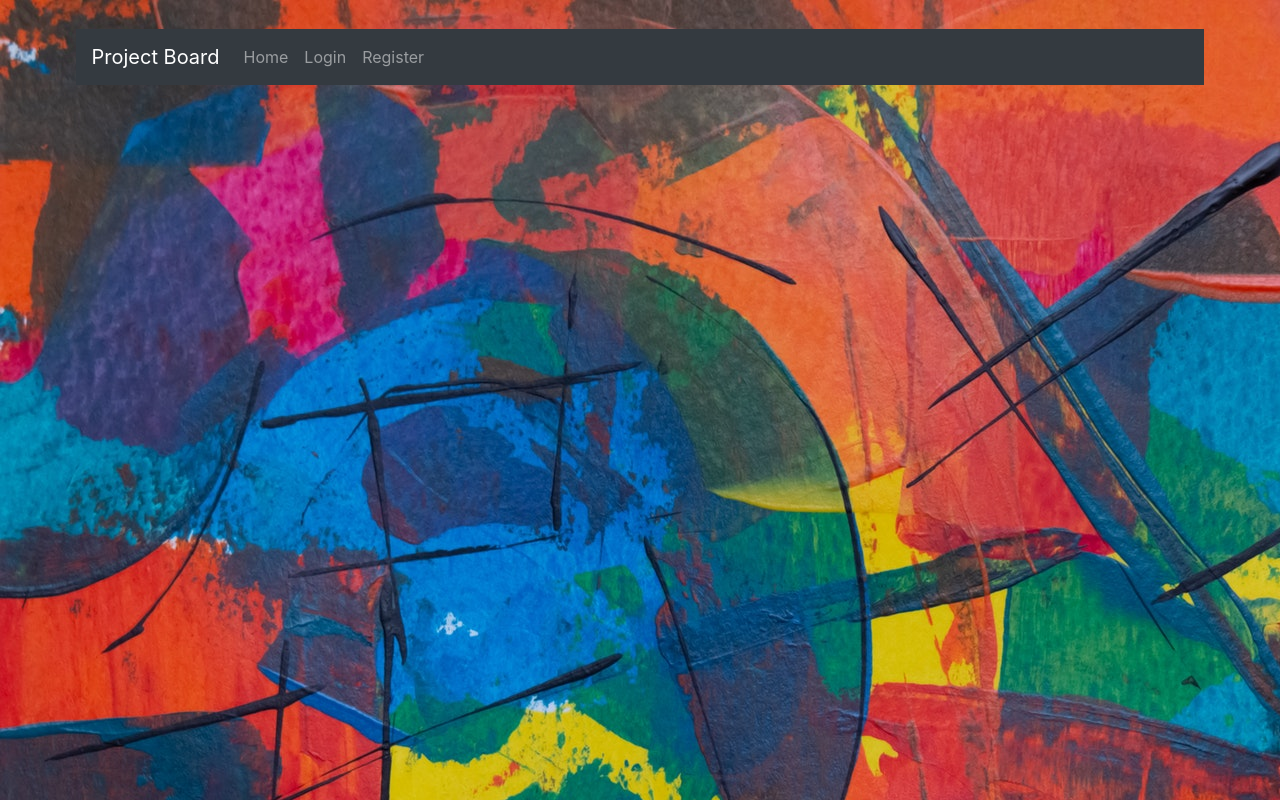
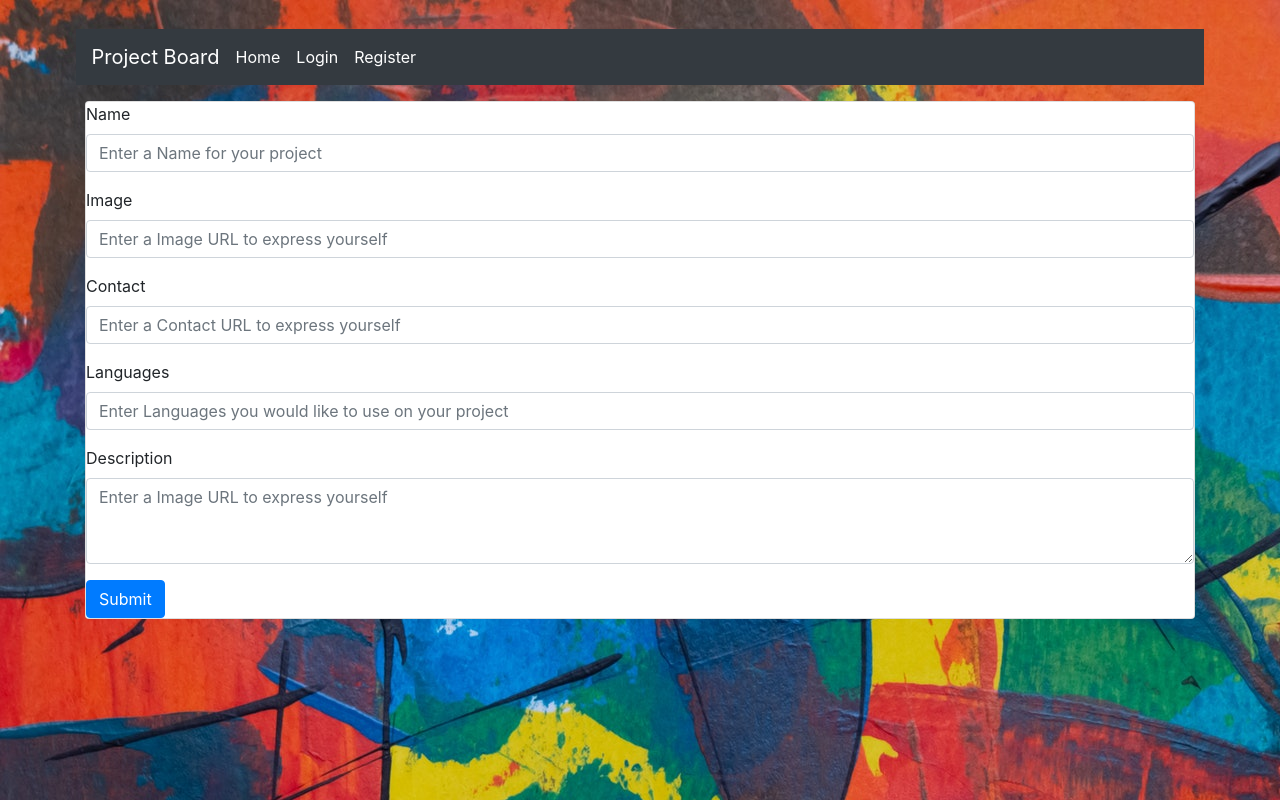
Before and after one commit to PhatStraw/project-board, a React app: page /addproject in a window 1280 px wide. Built offline with nearby package versions, Linux system fonts and the light colour scheme; sample sign-in values are in the browser's storage.

Commit message:
projects adding middleware fixed

```diff
--- a/src/App.js
+++ b/src/App.js
@@ -1,14 +1,12 @@
 import React from "react";
-import { Route } from "react-router-dom";
-import {Navbar,
-        Nav,
-        Link
-        } from "react-bootstrap";
+import { Route, Link } from "react-router-dom";
+import {Navbar, Nav} from "react-bootstrap";
 import Background from '../img/bg-img.jpg'
 
 import LoginPage from './components/LoginPage';
 import RegisterPage from './components/RegisterPage'
 import ProjectsPage from './components/ProjectsPage'
+import AddProjectPage from './components/AddProjectPage'
 
 import ProtectedRoute from './ProtectedRoute.js'
 
@@ -27,18 +25,19 @@ function App() {
   return (
     <div className="App" style={appStyle}>
        <Navbar bg="dark" variant="dark" style={{margin: '1rem', width: '90%'}}>
-        <Navbar.Brand href="#home">Project Board</Navbar.Brand>
+        <Navbar.Brand to="/">Project Board</Navbar.Brand>
         <Nav className="mr-auto">
-          <Nav.Link href="/">Home</Nav.Link>
-          <Nav.Link href="/login">Login</Nav.Link>
-          <Nav.Link href="/register">Register</Nav.Link>
+          <Link style={{color: '#fff', textDecoration: 'none', paddingRight: '1rem' }} to="/">Home</Link>
+          <Link style={{color: '#fff', textDecoration: 'none', paddingRight: '1rem' }} to="/login">Login</Link>
+          <Link style={{color: '#fff', textDecoration: 'none', paddingRight: '1rem' }} to="/register">Register</Link>
         </Nav>
       </Navbar>
 
       <div className="container">
         <Route path="/login" component={LoginPage} />
         <Route path="/register" component={RegisterPage} />
-        <ProtectedRoute exact path="/" component={ProjectsPage} />
+        <Route exact path="/" component={ProjectsPage} />
+        <ProtectedRoute exact path="/addproject" component={AddProjectPage} />
       </div>
     </div>
   );
--- a/src/ProtectedRoute.js
+++ b/src/ProtectedRoute.js
@@ -3,7 +3,7 @@ import { Route, Redirect} from "react-router-dom";
 
 const ProtectedRoute = ({ component: Component, ...rest }) => {
   return (
-    <Route {...rest} render={props => localStorage.getItem("token") ? ( <Component {...props} /> ) : (<Redirect to="/signup" />)}/>
+    <Route {...rest} render={props => localStorage.getItem("token") ? ( <Component {...props} /> ) : (<Redirect to="/register" />)}/>
   );
 };
 
--- a/src/actions/index.js
+++ b/src/actions/index.js
@@ -22,7 +22,7 @@ export const ADD_PROJECT_FAILURE = "ADD_PROJECT_FAILURE";
 
 export const addProject = newProject => dispatch => {
     return axiosWithAuth()
-    .post("http://localhost:3000/:id/addproject", newProject)
+    .post("http://localhost:3000/projects/addproject", newProject)
     .then(() => {
       fetchProjects()
     })
@@ -95,6 +95,8 @@ export const fetchUsers = () => dispatch => {
       return axiosWithAuth()
       .get(`http://localhost:3000/users/user`)
         .then(res => {
+          localStorage.setItem('token', res.data.token);
+          dispatch({type: ADD_USER, payload: res.data.user})
           dispatch({ type: FETCH_USER_SUCCESS, payload: res.data });
           console.log(res, 'THIS IS FETCH USER RESULTS')
         })
--- /dev/null
+++ b/src/components/AddProjectForm.js
@@ -0,0 +1,111 @@
+import React from 'react'
+import { connect } from 'react-redux'
+import { withRouter } from "react-router-dom";
+import { Card, Form, Button } from 'react-bootstrap'
+import { addProject } from '../actions/index.js'
+
+class AddProjectForm extends React.Component {
+    constructor(props) {
+        super(props);
+        this.state = {
+         user_id: null,
+         name: '',
+         img: '',
+         contact: '',
+         languages: '',
+         description: ''
+        }
+      }
+
+    render(){
+        return(
+            <div>
+            <Card>
+            <Form onSubmit={this.handleSubmit}>
+                <Form.Group controlId="#">
+                <Form.Label>Name</Form.Label>
+                <Form.Control
+                 type="name"
+                 name="name"
+                 placeholder="Enter a Name for your project"
+                 value={this.state.name}
+                 onChange={this.handleChange} required/>
+                </Form.Group>
+
+                <Form.Group controlId="#">
+                <Form.Label>Image</Form.Label>
+                <Form.Control
+                 type="img"
+                 name="img"
+                 placeholder="Enter a Image URL to express yourself"
+                 value={this.state.img}
+                 onChange={this.handleChange} required/>
+                </Form.Group>
+
+                <Form.Group controlId="#">
+                <Form.Label>Contact</Form.Label>
+                <Form.Control
+                 type="contact"
+                 name="contact"
+                 placeholder="Enter a Contact URL to express yourself"
+                 value={this.state.contact}
+                 onChange={this.handleChange} required/>
+                </Form.Group>
+
+                <Form.Group controlId="#">
+                <Form.Label>Languages</Form.Label>
+                <Form.Control
+                 type="languages"
+                 name="languages"
+                 placeholder="Enter Languages you would like to use on your project"
+                 value={this.state.languages}
+                 onChange={this.handleChange} required/>
+                </Form.Group>
+
+                <Form.Group controlId="exampleForm.ControlTextarea1">
+                    <Form.Label>Description</Form.Label>
+                    <Form.Control
+                    as="textarea"
+                    rows="3"
+                    type="description"
+                    name="description"
+                    placeholder="Enter a Image URL to express yourself"
+                    value={this.state.description}
+                    onChange={this.handleChange} required />
+                </Form.Group>
+                <Button variant="primary" type="submit" disabled={this.state.isLoading}>
+                    Submit
+                </Button>
+            </Form>
+            </Card>
+            </div>
+        )
+    }
+    handleSubmit = (e) => {
+        e.preventDefault()
+        const newProject = {
+            name: this.state.name,
+            description: this.state.description,
+            img: this.state.img,
+            languages: this.state.languages,
+            contact: this.state.contact,
+            user_id: this.props.user.id
+        };
+        console.log(newProject)
+        this.props.addProject(newProject)
+    }
+
+    handleChange = (e) => {
+        e.preventDefault()
+        console.log(e.target.value)
+        this.setState({
+            [e.target.name]: e.target.value
+        })
+    }
+}
+
+const mapStateToProps = state => ({
+    user: state.user
+  })
+
+export default withRouter(connect(mapStateToProps, { addProject })(AddProjectForm))
--- /dev/null
+++ b/src/components/AddProjectPage.js
@@ -0,0 +1,16 @@
+import React from 'react'
+import {connect} from 'react-redux'
+import AddProjectForm from './AddProjectForm.js'
+import { withRouter } from "react-router-dom";
+
+class AddProjectPage extends React.Component {
+    render(){
+        return(
+            <div>
+             <AddProjectForm />
+            </div>
+        )
+    }
+}
+
+export default AddProjectPage
--- a/src/components/LoginPage.js
+++ b/src/components/LoginPage.js
@@ -4,14 +4,6 @@ import {connect} from 'react-redux'
 import LoginForm from './LoginForm.js'
 
 class LoginPage extends React.Component {
-    constructor(props){
-        super(props)
-        this.state = {
-            isLoginOpen: true,
-            isRegisterOpen: false
-        }
-    }
-
 render(){
     return(
         <div>
@@ -19,13 +11,6 @@ class LoginPage extends React.Component {
         </div>
     )
  }
-    // handleSubmit = () => {
-
-    // }
-
-    // handleChange = () => {
-
-    // }
 }
 
 export default LoginPage
--- a/src/components/ProjectCard.js
+++ b/src/components/ProjectCard.js
@@ -37,8 +37,8 @@ class ProjectCard extends React.Component {
               <h4>{obj.name}</h4>
               <h6>Description:</h6>
               <p>{obj.description}</p>
-              <h6>Tasks:</h6>
-              <p>{obj.tasks}</p>
+              <h6>Contact:</h6>
+              <p>{obj.contact}</p>
               <h6>Languages:</h6>
               <p>{obj.languages}</p>
             </Media.Body>
--- a/src/components/RegisterForm.js
+++ b/src/components/RegisterForm.js
@@ -9,6 +9,7 @@ class RegisterForm extends React.Component {
         this.state = {
             username: '',
             password: '',
+            img:'',
             error: {},
             isLoading: false
         }
@@ -17,7 +18,7 @@ class RegisterForm extends React.Component {
         return (
             <div style={{display: 'flex', justifyContent: 'center', margin: '1rem', flexDirection: 'column', alignItems: 'center'}}>
             <h1>Register Form</h1>
-            <Card style={{width: '27rem', height: '15.7rem'}}>
+            <Card style={{width: '27rem', height: '20.2rem'}}>
             <Form onSubmit={this.handleSubmit}>
                 <Form.Group controlId="formUsername">
 
@@ -32,10 +33,6 @@ class RegisterForm extends React.Component {
                         value={this.state.username}
                         onChange={this.handleChange} required
                     />
-
-                    <Form.Text className="text-muted">
-                        We'll never share your information with anyone else.
-                    </Form.Text>
 
                 </Form.Group>
 
@@ -55,6 +52,22 @@ class RegisterForm extends React.Component {
 
                 </Form.Group>
 
+                <Form.Group controlId="img">
+
+                    <Form.Label style={{margin: '.5rem'}}>
+                        Picture
+                    </Form.Label>
+
+                    <Form.Control
+                        type="img"
+                        name="img"
+                        placeholder="Enter a Image URL to express yourself"
+                        value={this.state.img}
+                        onChange={this.handleChange} required
+                    />
+
+                </Form.Group>
+
                 <Button variant="primary" type="submit" disabled={this.state.isLoading}>
                     Submit
                 </Button>
@@ -67,7 +80,8 @@ class RegisterForm extends React.Component {
         e.preventDefault()
         const newUser = {
             username: this.state.username,
-            password: this.state.password
+            password: this.state.password,
+            img: this.state.img
         };
         console.log(newUser)
         this.props.addUser(newUser)
```
Also changed, not shown: auth/middleware/restricted-middleware.js (+12 -12 lines), projects/projects-router.js (+3 -10 lines), src/components/ProjectsPage.js (+4 -4 lines), 1 other file (tests, documents, lock files or other folders). Lines whose indentation alone changed are shown as unchanged.
